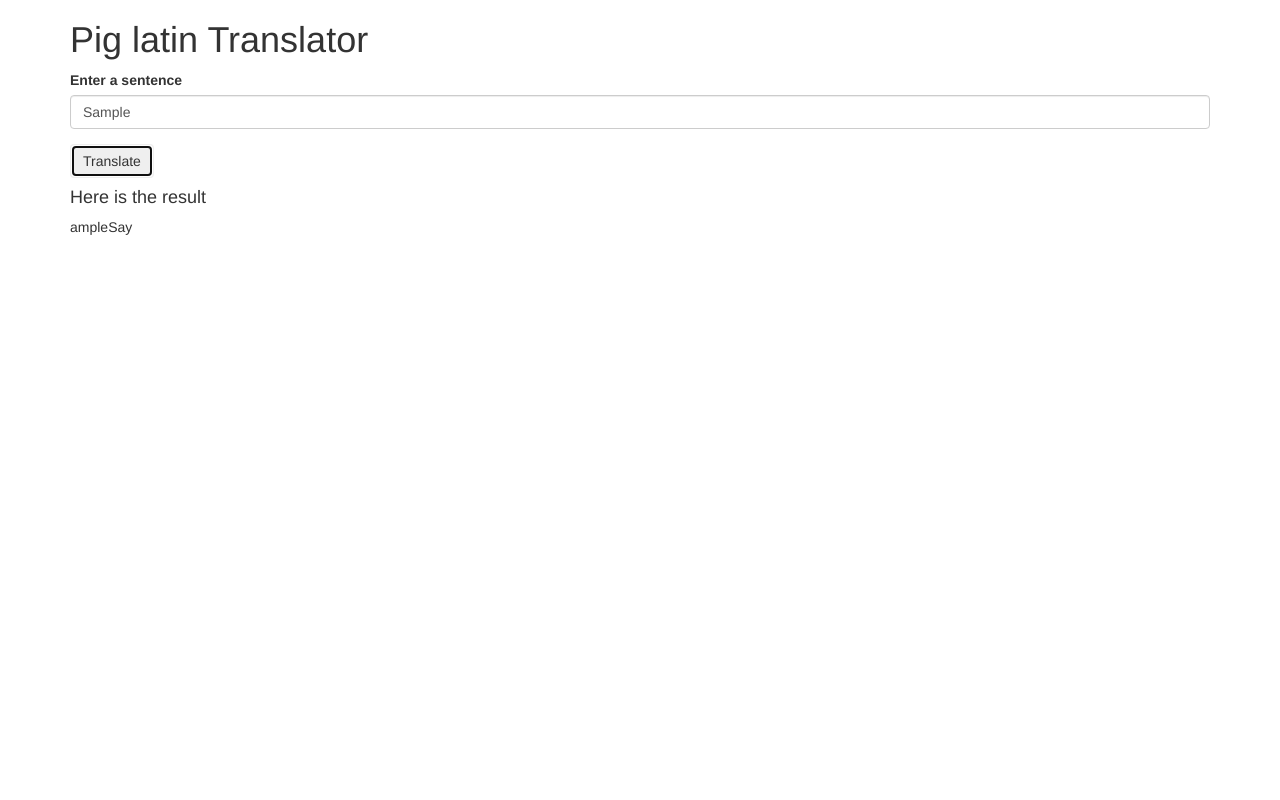
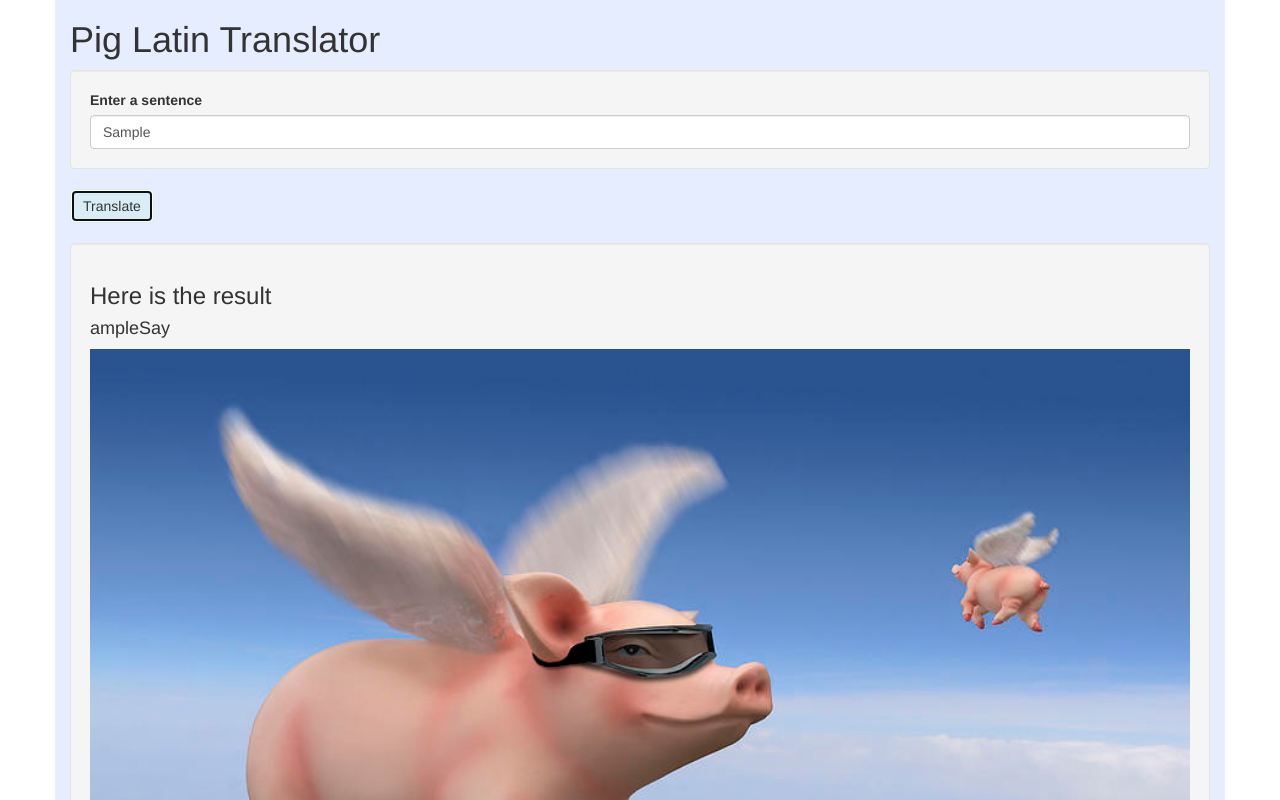
Before and after one commit to twyststar/Pig-Latin, a plain HTML site: page index.html in a window 1280 px wide. Both pictures are taken after typing "Sample" into the empty fields and a click on the button "Translate". Shown: the top 800 px of the page. Drawn offline with Linux system fonts and the light colour scheme.

Commit message:
Add README.md

```diff
--- a/css/styles.css
+++ b/css/styles.css
@@ -1,3 +1,11 @@
 #result-div {
   display: none;
+  margin-top: 20px;
 }
+img {
+  width: 100%;
+  height: auto;
+}
+.container {
+  background-color: #e5edff;
+}
--- a/index.html
+++ b/index.html
@@ -11,16 +11,18 @@
   <body>
     <div class="container">
       <form id="form1">
-        <h1>Pig latin Translator</h1>
-        <div class="form-group">
+        <h1>Pig Latin Translator</h1>
+        <div class="form-group well">
           <label for="input">Enter a sentence</label>
           <input type="text" class="form-control" id="input">
         </div>
-        <button type="submit" class="btn bt-info">Translate</button>
+        <button type="submit" class="btn bg-info">Translate</button>
+        <br>
       </form>
-      <div id="result-div">
-        <h4>Here is the result</h4>
-        <p id='result'></p>
+      <div id="result-div" class="well">
+        <h3>Here is the result</h3>
+        <h4 id='result'><h4>
+        <img src="img/pig.jpg" alt="flying pig" />
       </div>
     </div>
   </body>
```
Also changed, not shown: img/pig.jpg (added), 1 other file.
